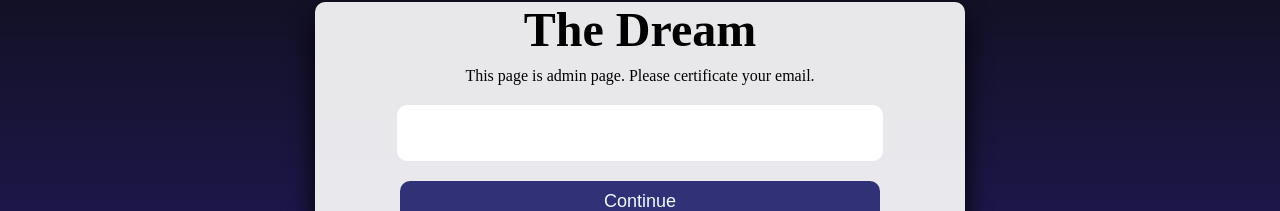
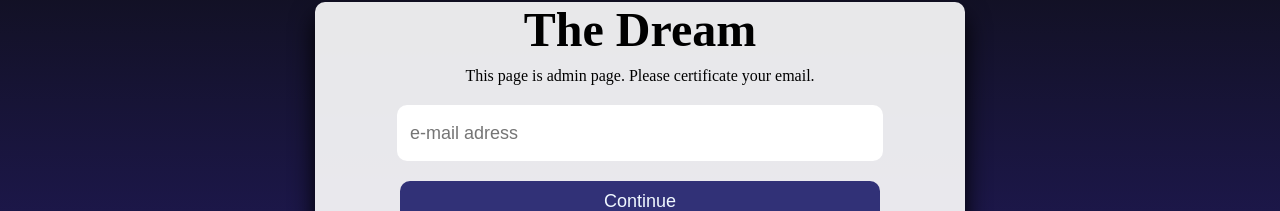
Before and after one commit to eello/TheDreamBlog, a plain HTML site: page client/login.html in a window 1280 px wide. Shown: the part 224-435 px from the top of the page. Drawn offline with Linux system fonts and the light colour scheme.

Commit message:
admin login page - e-mail input box

```diff
--- a/client/login.html
+++ b/client/login.html
@@ -13,7 +13,7 @@
           <h2>The Dream</h2>
           <p>This page is admin page. Please certificate your email.</p>
           <form action="">
-            <input type="text" name="" id="" />
+            <input type="text" name="" id="" placeholder="e-mail adress" />
             <button type="submit">Continue</button>
           </form>
         </div>
```
